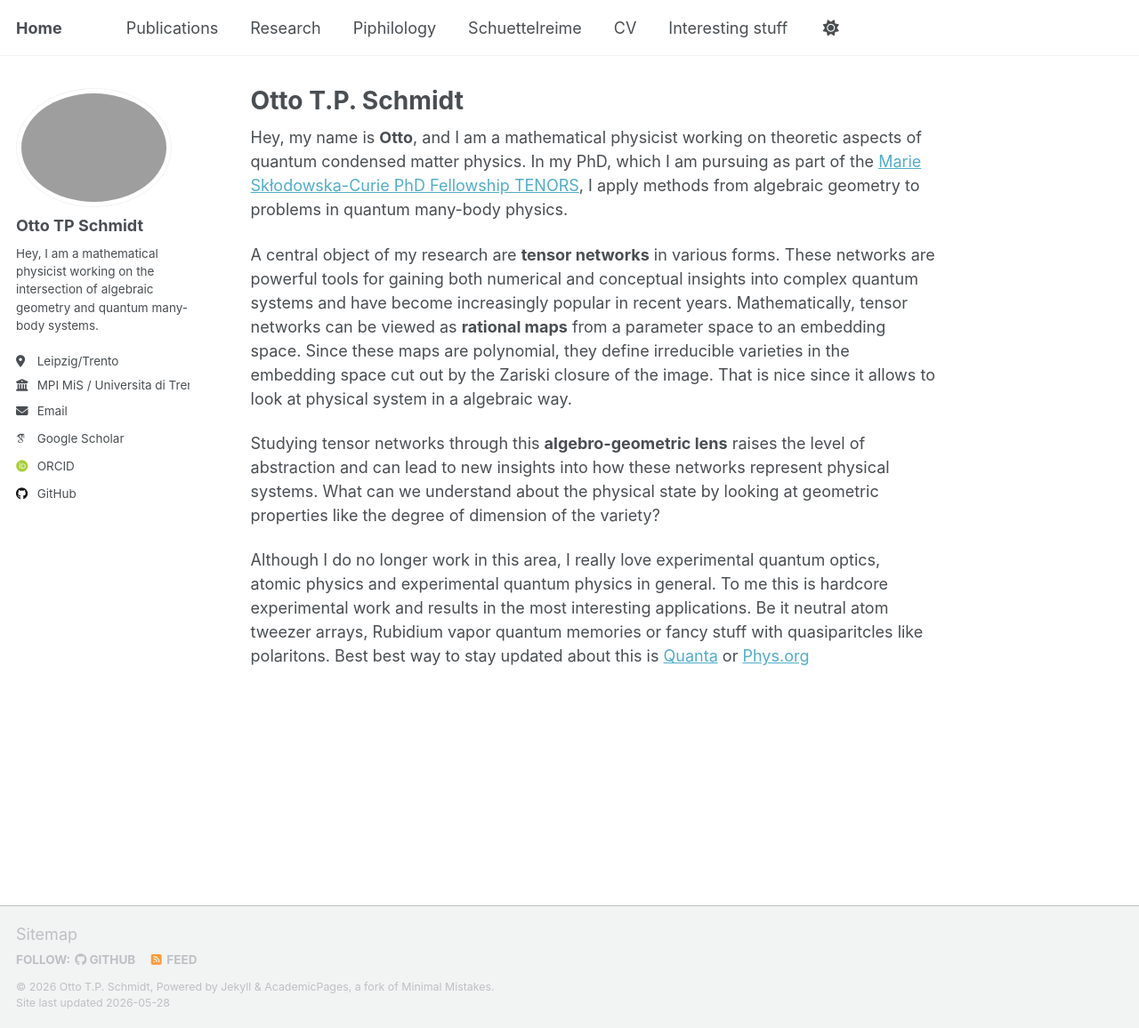
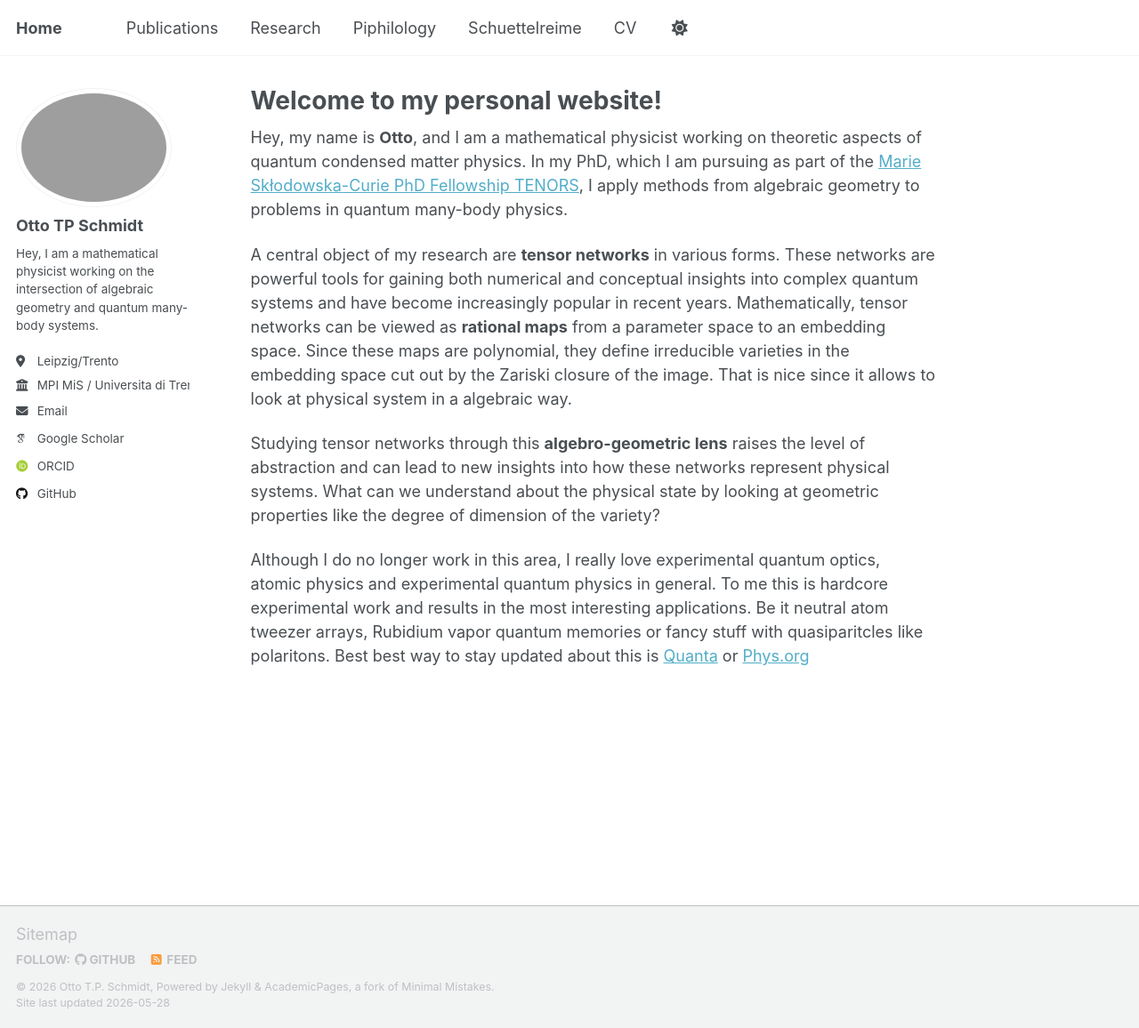
Before and after one commit to ottotpschmidt/ottotpschmidt.github.io, a Jekyll site: the page built from _pages/about.md, in a window 1280 px wide and 1156 px high. Shown: the whole window at 89% size. Built offline with Jekyll 4.4.1, drawn with Linux system fonts in a browser that asks for light colours; some web fonts are replaced; a script that is not in the unit is left out.

Commit message:
update navigation and about page titles for consistency

```diff
--- a/_data/navigation.yml
+++ b/_data/navigation.yml
@@ -22,6 +22,3 @@ main:
 
   - title: "CV"
     url: /cv/
-
-  - title: "Interesting stuff"
-    url: /markdown/
--- a/_pages/about.md
+++ b/_pages/about.md
@@ -1,6 +1,6 @@
 ---
 permalink: /
-title: "Otto T.P. Schmidt"
+title: "Welcome to my personal website!"
 author_profile: true
 redirect_from:
   - /about/
```
